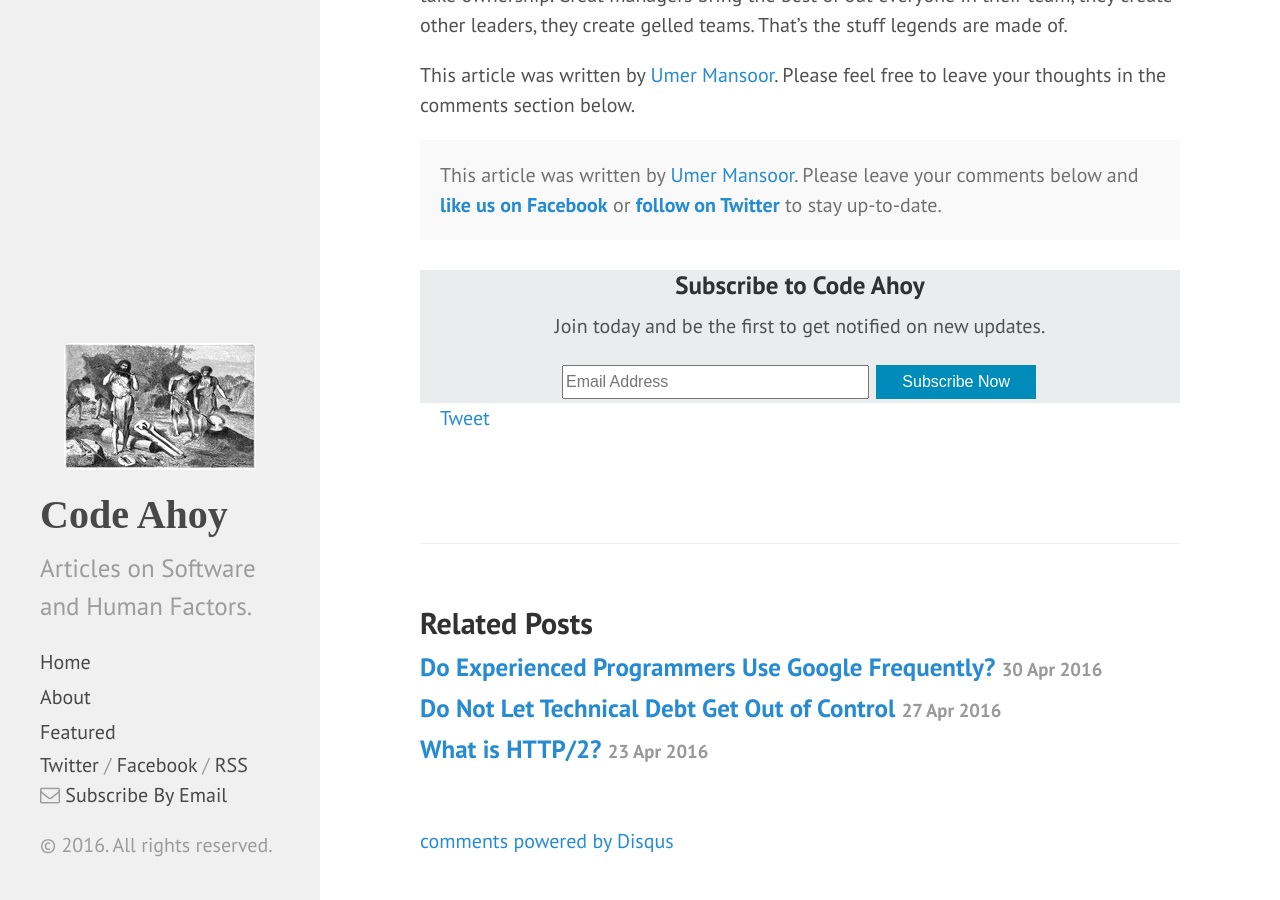
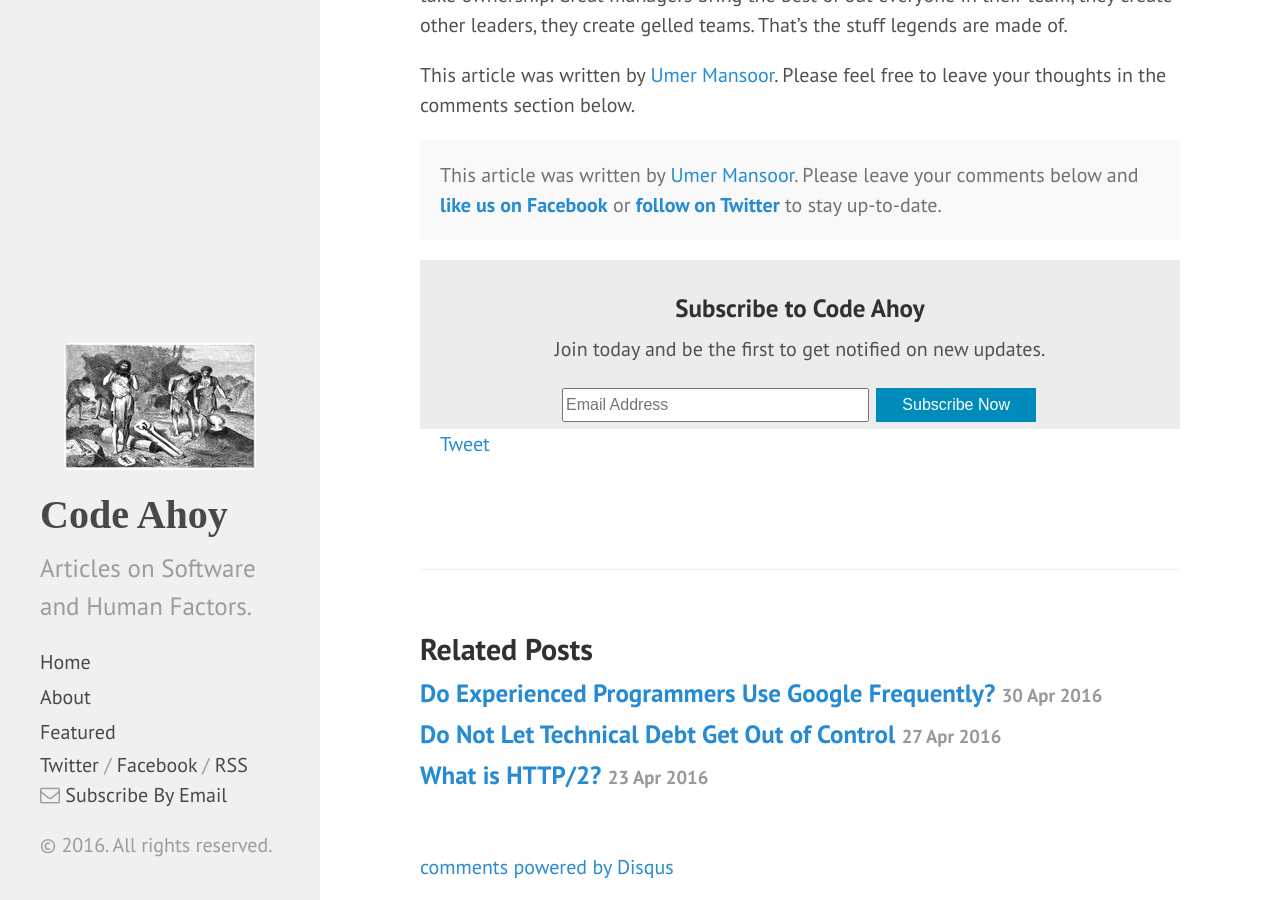
Before and after one commit to talk2viren/umermansoor.github.io, a Jekyll site: the page built from _posts/2016-04-12-let-them-own-it.md, in a window 1280 px wide and 900 px high, scrolled down 1522 px. Built offline with Jekyll 4.4.1, drawn with Linux system fonts in a browser that asks for light colours; nearby versions of some CDN libraries; a script that is not in the unit is left out; comment, search, counter and statistics services are not loaded.

Commit message:
Update post.html

```diff
--- a/_layouts/post.html
+++ b/_layouts/post.html
@@ -14,7 +14,7 @@
         <a href="https://twitter.com/codeahoy"><strong>follow on Twitter</strong></a> to stay up-to-date. <br/>
     </p>
 
-      <form style="text-align:center; background-color:#EAECEE;" action="https://feedburner.google.com/fb/a/mailverify" method="post" target="popupwindow" onsubmit="window.open('https://feedburner.google.com/fb/a/mailverify?uri=CodeAhoy', 'popupwindow', 'scrollbars=yes,width=550,height=520');return true">
+      <form style="text-align:center; background-color:#EAECEE; padding:3px;" action="https://feedburner.google.com/fb/a/mailverify" method="post" target="popupwindow" onsubmit="window.open('https://feedburner.google.com/fb/a/mailverify?uri=CodeAhoy', 'popupwindow', 'scrollbars=yes,width=550,height=520');return true">
            <h3>Subscribe to Code Ahoy</h3>
            <p>Join today and be the first to get notified on new updates.</p>
            <input type="text" style="font-size: 16px; height:34px;" name="email" size="30" placeholder="Email Address"/>
```
